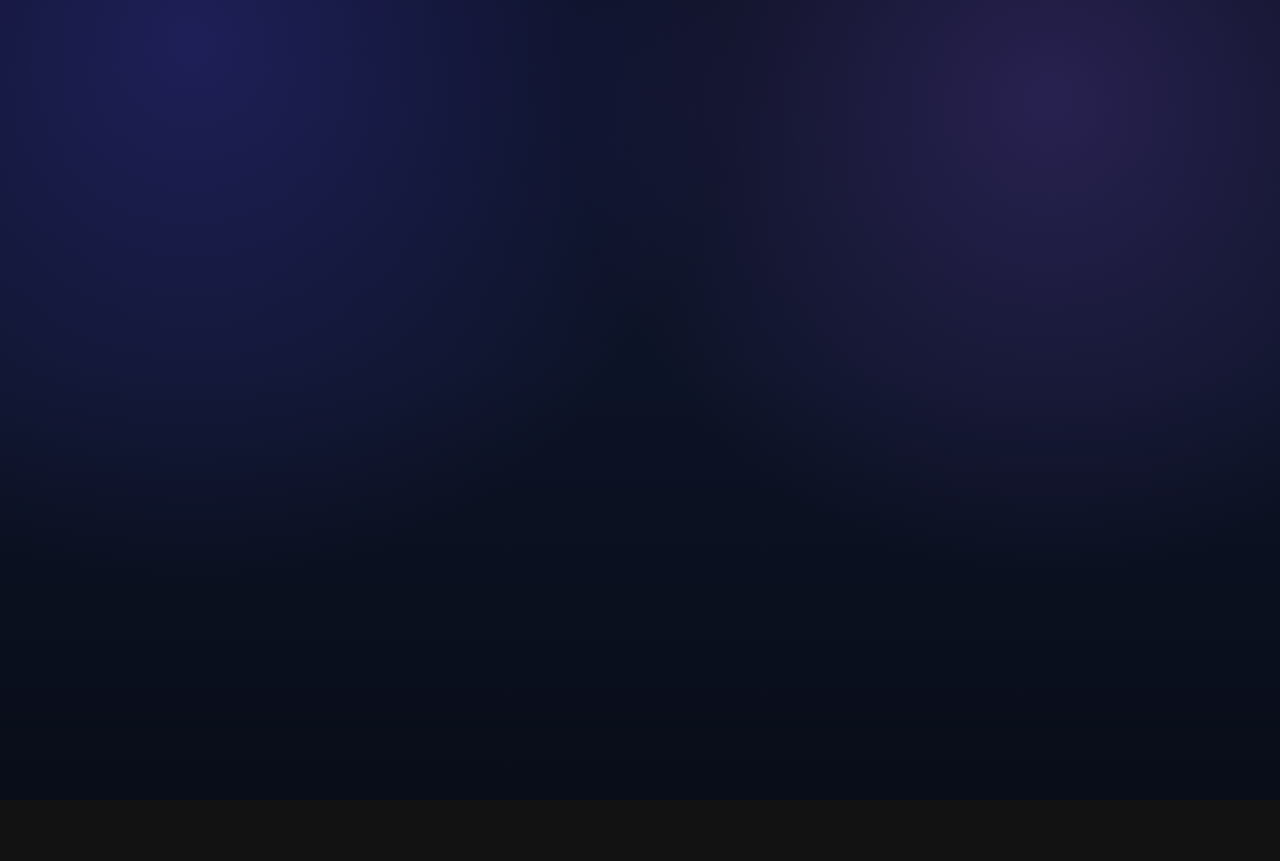
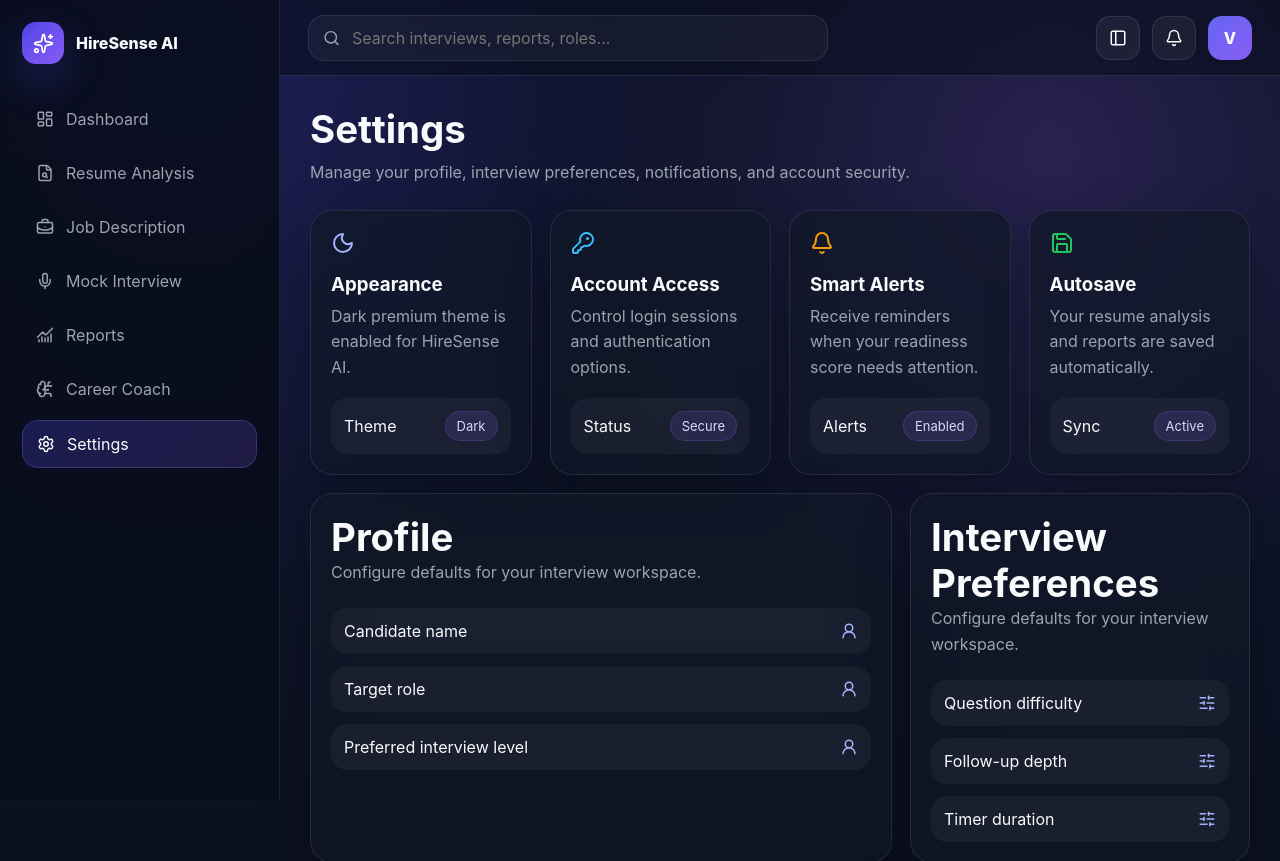
Before and after one commit to Vinisha-725/AI-Mock-Interview-Platform, a React (Vite) app in the folder frontend/: page /settings in a window 1280 px wide. Before the commit this address had no page. Shown: the top 861 px of the page. Before the commit the page ends 800 px from the top, so only its background shows below. Built offline with nearby package versions, Linux system fonts and the light colour scheme.

Commit message:
Add settings and career coach pages

```diff
--- a/frontend/src/App.jsx
+++ b/frontend/src/App.jsx
@@ -5,6 +5,8 @@
 import InterviewRoom from './pages/InterviewRoom'
 import ResumeUpload from './pages/ResumeUpload'
 import Report from './pages/Report'
+import Settings from './pages/Settings'
+import CareerCoach from './pages/CareerCoach'
 
 function App() {
   return (
@@ -20,6 +22,8 @@
         <Route path="/resume-analysis" element={<ResumeUpload />} />
         <Route path="/report/:id" element={<Report />} />
         <Route path="/reports" element={<Report />} />
+        <Route path="/career-coach" element={<CareerCoach />} />
+        <Route path="/settings" element={<Settings />} />
       </Routes>
     </Router>
   )
--- a/frontend/src/components/PremiumUI.jsx
+++ b/frontend/src/components/PremiumUI.jsx
@@ -25,8 +25,8 @@
   { label: 'Job Description', path: '/resume-upload', icon: BriefcaseBusiness },
   { label: 'Mock Interview', path: '/interview-room', icon: Mic },
   { label: 'Reports', path: '/report/latest', icon: ChartNoAxesCombined },
-  { label: 'Career Coach', path: '/candidate-dashboard', icon: BrainCircuit },
-  { label: 'Settings', path: '/candidate-dashboard', icon: Settings },
+  { label: 'Career Coach', path: '/career-coach', icon: BrainCircuit },
+  { label: 'Settings', path: '/settings', icon: Settings },
 ]
 
 export function Logo() {
--- /dev/null
+++ b/frontend/src/pages/CareerCoach.jsx
@@ -0,0 +1,65 @@
+import { BrainCircuit, CalendarCheck, CheckCircle2, Lightbulb, Target } from 'lucide-react'
+import { AppShell, Card, SectionHead } from '../components/PremiumUI'
+
+const roadmap = [
+  { week: 'Week 1', focus: 'Strengthen resume keywords and project impact bullets' },
+  { week: 'Week 2', focus: 'Practice React, APIs, and system design fundamentals' },
+  { week: 'Week 3', focus: 'Run timed mock interviews and tighten communication' },
+]
+
+export default function CareerCoach() {
+  return (
+    <AppShell title="Career Coach" description="Personalized AI coaching plan based on your resume, interviews, and target roles.">
+      <div className="three-col">
+        <Card>
+          <BrainCircuit color="#a5b4fc" />
+          <h3>AI Focus Area</h3>
+          <p>Improve answer structure with clearer problem, action, result framing.</p>
+        </Card>
+        <Card>
+          <Target color="#38bdf8" />
+          <h3>Target Role</h3>
+          <p>Frontend Engineer with full-stack project experience.</p>
+        </Card>
+        <Card>
+          <CheckCircle2 color="#22c55e" />
+          <h3>Readiness Goal</h3>
+          <p>Reach 90% readiness before your next interview cycle.</p>
+        </Card>
+      </div>
+
+      <div className="two-col">
+        <Card>
+          <SectionHead title="AI Career Roadmap" description="A focused three-week improvement plan." />
+          <div className="activity-list">
+            {roadmap.map((item) => (
+              <div className="activity-item" key={item.week}>
+                <div>
+                  <strong>{item.week}</strong>
+                  <p className="muted" style={{ margin: '4px 0 0' }}>{item.focus}</p>
+                </div>
+                <CalendarCheck size={18} color="#a5b4fc" />
+              </div>
+            ))}
+          </div>
+        </Card>
+
+        <Card>
+          <SectionHead title="Coach Recommendations" description="Practical actions to work on next." />
+          <div className="activity-list">
+            {[
+              'Record one 10-minute answer and review filler words.',
+              'Add metrics to at least two resume project bullets.',
+              'Practice one architecture tradeoff question daily.',
+            ].map((item) => (
+              <div className="activity-item" key={item}>
+                <span>{item}</span>
+                <Lightbulb size={18} color="#f59e0b" />
+              </div>
+            ))}
+          </div>
+        </Card>
+      </div>
+    </AppShell>
+  )
+}
--- /dev/null
+++ b/frontend/src/pages/Settings.jsx
@@ -0,0 +1,89 @@
+import { Bell, KeyRound, Moon, Save, ShieldCheck, SlidersHorizontal, UserRound } from 'lucide-react'
+import { AppShell, Card, SectionHead } from '../components/PremiumUI'
+
+const settingsGroups = [
+  {
+    title: 'Profile',
+    icon: UserRound,
+    items: ['Candidate name', 'Target role', 'Preferred interview level'],
+  },
+  {
+    title: 'Interview Preferences',
+    icon: SlidersHorizontal,
+    items: ['Question difficulty', 'Follow-up depth', 'Timer duration'],
+  },
+  {
+    title: 'Notifications',
+    icon: Bell,
+    items: ['Weekly readiness report', 'Practice reminders', 'Career roadmap alerts'],
+  },
+  {
+    title: 'Security',
+    icon: ShieldCheck,
+    items: ['Two-factor authentication', 'Session management', 'Data export'],
+  },
+]
+
+export default function Settings() {
+  return (
+    <AppShell title="Settings" description="Manage your profile, interview preferences, notifications, and account security.">
+      <div className="dashboard-grid">
+        <Card>
+          <Moon color="#a5b4fc" />
+          <h3>Appearance</h3>
+          <p>Dark premium theme is enabled for HireSense AI.</p>
+          <div className="activity-item" style={{ marginTop: 18 }}>
+            <span>Theme</span>
+            <span className="pill">Dark</span>
+          </div>
+        </Card>
+        <Card>
+          <KeyRound color="#38bdf8" />
+          <h3>Account Access</h3>
+          <p>Control login sessions and authentication options.</p>
+          <div className="activity-item" style={{ marginTop: 18 }}>
+            <span>Status</span>
+            <span className="pill">Secure</span>
+          </div>
+        </Card>
+        <Card>
+          <Bell color="#f59e0b" />
+          <h3>Smart Alerts</h3>
+          <p>Receive reminders when your readiness score needs attention.</p>
+          <div className="activity-item" style={{ marginTop: 18 }}>
+            <span>Alerts</span>
+            <span className="pill">Enabled</span>
+          </div>
+        </Card>
+        <Card>
+          <Save color="#22c55e" />
+          <h3>Autosave</h3>
+          <p>Your resume analysis and reports are saved automatically.</p>
+          <div className="activity-item" style={{ marginTop: 18 }}>
+            <span>Sync</span>
+            <span className="pill">Active</span>
+          </div>
+        </Card>
+      </div>
+
+      <div className="two-col">
+        {settingsGroups.map((group) => {
+          const Icon = group.icon
+          return (
+            <Card key={group.title}>
+              <SectionHead title={group.title} description="Configure defaults for your interview workspace." />
+              <div className="activity-list">
+                {group.items.map((item) => (
+                  <div className="activity-item" key={item}>
+                    <span>{item}</span>
+                    <Icon size={18} color="#a5b4fc" />
+                  </div>
+                ))}
+              </div>
+            </Card>
+          )
+        })}
+      </div>
+    </AppShell>
+  )
+}
```
